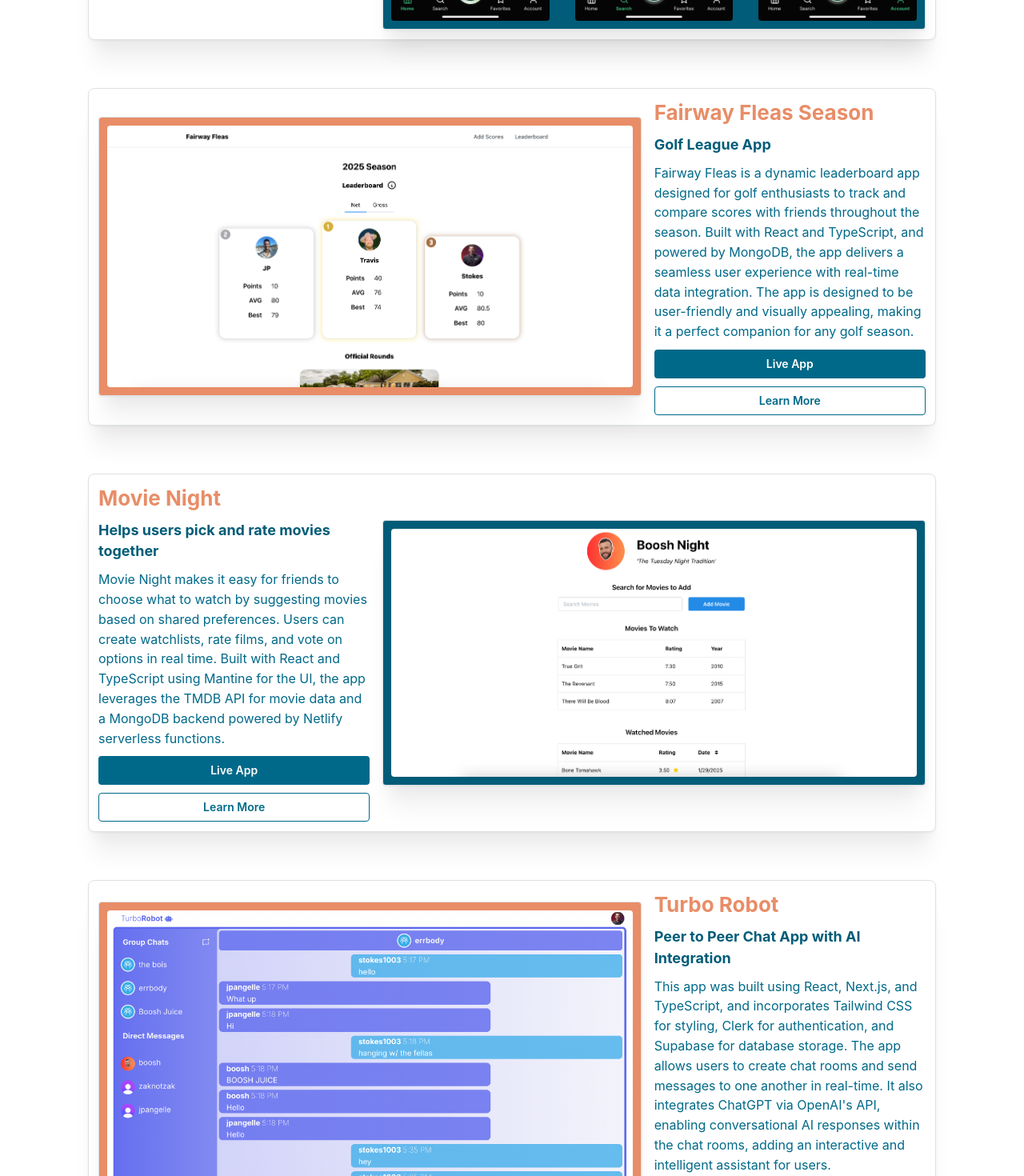
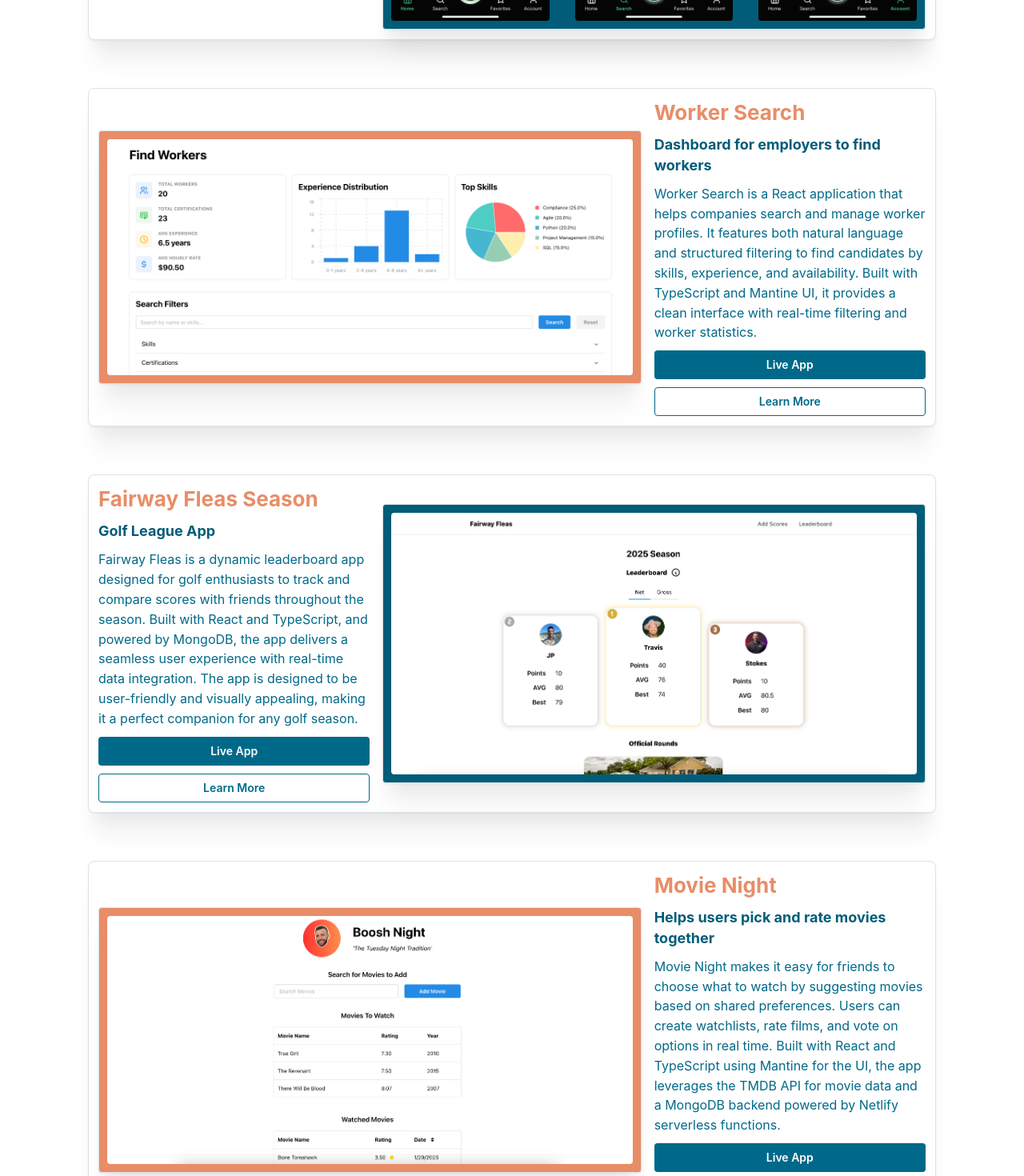
Before and after one commit to stokes1003/portfolio, a React (Vite) app: page / in a window 1280 px wide. Shown: the part 2080-3550 px from the top of the page at 80% size. Built offline with nearby package versions, Linux system fonts and the light colour scheme.

Commit message:
add worker dashboard

```diff
--- a/src/components/Projects.tsx
+++ b/src/components/Projects.tsx
@@ -24,6 +24,15 @@ const projects = [
     ],
   },
   {
+    title: "Worker Search",
+    subtitle: "Dashboard for employers to find workers",
+    description:
+      "Worker Search is a React application that helps companies search and manage worker profiles. It features both natural language and structured filtering to find candidates by skills, experience, and availability. Built with TypeScript and Mantine UI, it provides a clean interface with real-time filtering and worker statistics.",
+    images: ["/images/WorkerDashboard.png"],
+    liveLink: "https://worker-dashboard.netlify.app/",
+    githubLink: "https://github.com/stokes1003/worker-dashboard",
+  },
+  {
     title: "Fairway Fleas Season",
     subtitle: "Golf League App",
     description:
@@ -40,15 +49,6 @@ const projects = [
     images: ["/images/booshNight.png"],
     liveLink: "https://booshnight.netlify.app/",
     githubLink: "https://github.com/stokes1003/boosh-night",
-  },
-  {
-    title: "Turbo Robot",
-    subtitle: "Peer to Peer Chat App with AI Integration",
-    description:
-      "This app was built using React, Next.js, and TypeScript, and incorporates Tailwind CSS for styling, Clerk for authentication, and Supabase for database storage. The app allows users to create chat rooms and send messages to one another in real-time. It also integrates ChatGPT via OpenAI's API, enabling conversational AI responses within the chat rooms, adding an interactive and intelligent assistant for users.",
-    images: ["/images/TurboRobot.png"],
-    liveLink: "https://www.turborobot.live/chat",
-    githubLink: "https://github.com/stokes1003/chat-app",
   },
 ];
 
```
Also changed, not shown: public/images/WorkerDashboard.png (added).
